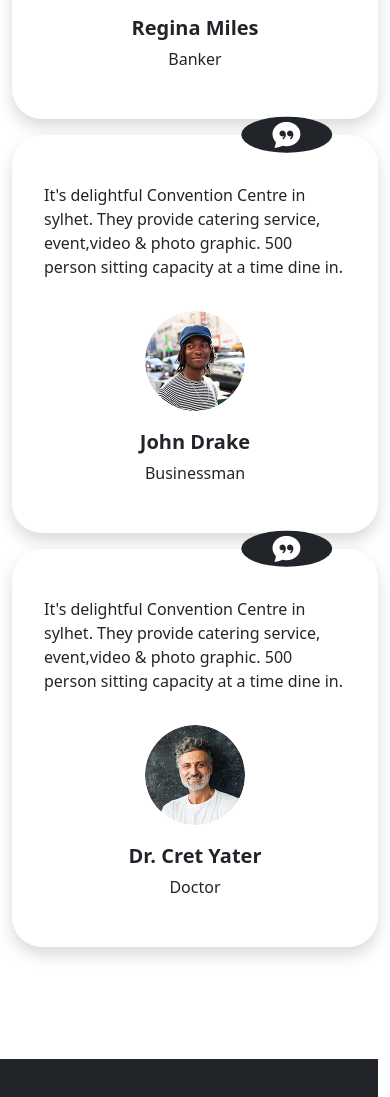
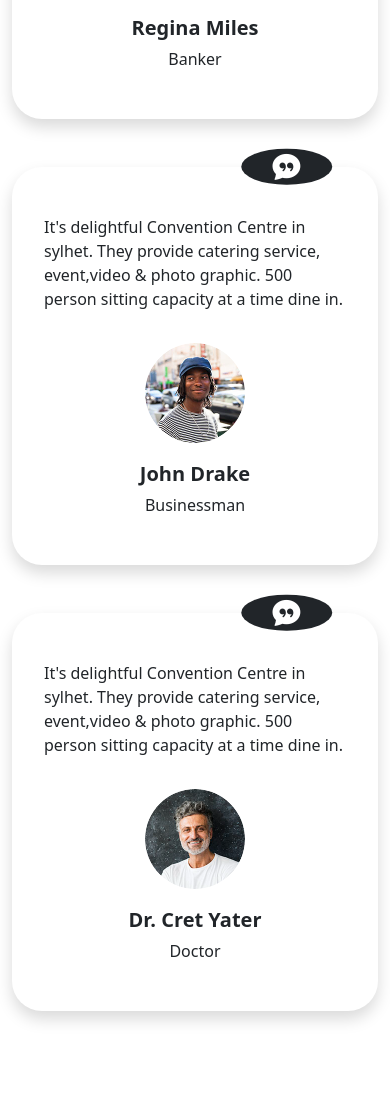
Before and after one commit to nafeescse/responsive-landing-page-with-bootstrap, a plain HTML site: page index.html in a window 390 px wide. Shown: the part 7183-8280 px from the top of the page. Drawn offline with nearby package versions, Linux system fonts and the light colour scheme.

Commit message:
Final Commit

```diff
--- a/index.html
+++ b/index.html
@@ -404,7 +404,7 @@
                     Testimonials
                 </h1>
                 <div class="row card-group py-3">
-                    <div class="col-12 col-sm-6 col-md-6 col-lg-4 mb-3">
+                    <div class="col-12 col-sm-6 col-md-6 col-lg-4 mb-5">
                         <div class="card border-0 shadow my-3 h-100 " style="border-radius: 30px;">
                             <span
                                 class="position-absolute top-0 end-0 w-25 translate-middle badge rounded-circle bg-dark">
@@ -420,7 +420,7 @@
                             </div>
                         </div>
                     </div>
-                    <div class="col-12 col-sm-6 col-md-6 col-lg-4 mb-3">
+                    <div class="col-12 col-sm-6 col-md-6 col-lg-4 mb-5">
                         <div class="card border-0 shadow my-3 h-100 " style="border-radius: 30px;">
                             <span
                                 class="position-absolute top-0 end-0 w-25 translate-middle badge rounded-circle bg-dark">
@@ -436,7 +436,7 @@
                             </div>
                         </div>
                     </div>
-                    <div class="col-12 col-sm-6 col-md-6 col-lg-4 mb-3">
+                    <div class="col-12 col-sm-6 col-md-6 col-lg-4 mb-5">
                         <div class="card border-0 shadow my-3 h-100 " style="border-radius: 30px;">
                             <span
                                 class="position-absolute top-0 end-0 w-25 translate-middle badge rounded-circle bg-dark">
```
